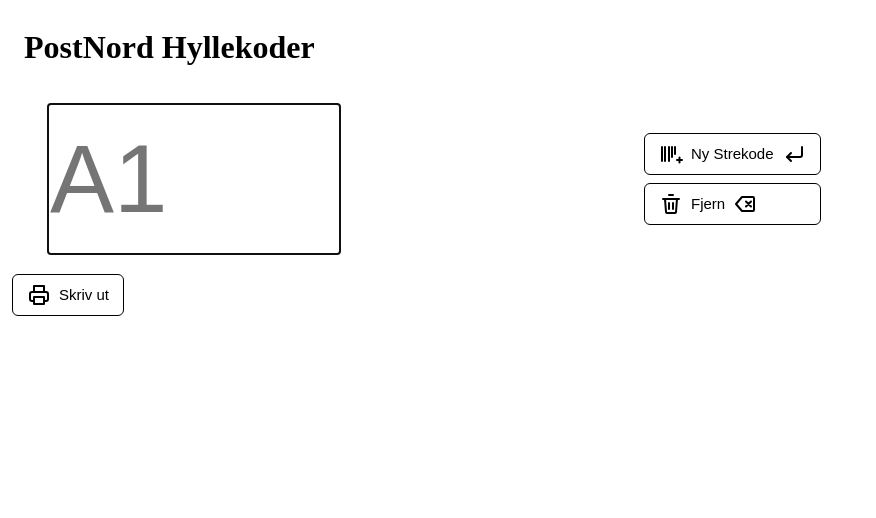
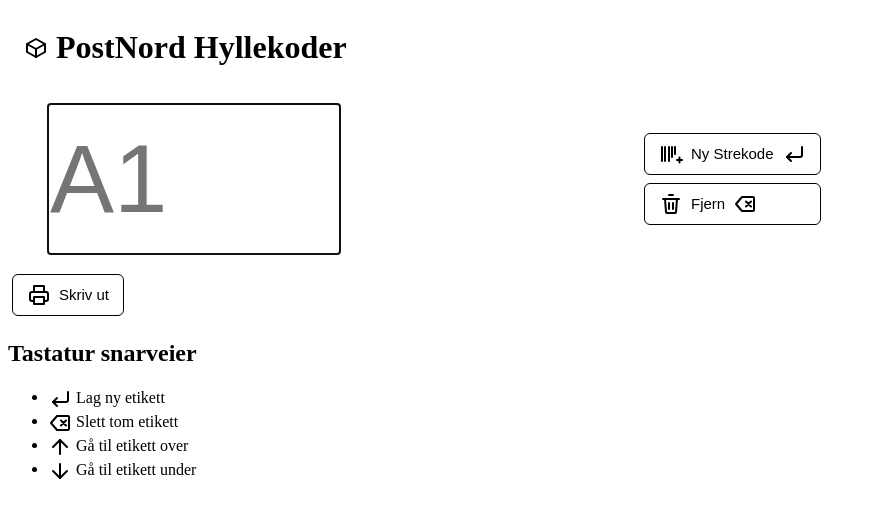
Before and after one commit to Martialcart/HylleKoder, a plain HTML site: page index.html in a window 1280 px wide. Shown: the whole page, without its empty margins (0-876 px from the left). Drawn offline with Linux system fonts and the light colour scheme.

Commit message:
feat: add arrow icons, add keyboard shortcut sintructions, reformat icon code

```diff
--- a/index.html
+++ b/index.html
@@ -44,6 +44,18 @@
 	    <path d="M9 11l-4 4 4 4"/>
 	</symbol>
 
+		  <!-- Pil opp -->
+	<symbol id="i-arrow-up" viewBox="0 0 24 24">
+	    <path d="M12 19V5" />
+	    <path d="M5 12l7-7 7 7" />
+	</symbol>
+
+	<!-- Pil ned -->
+	<symbol id="i-arrow-down" viewBox="0 0 24 24">
+	    <path d="M12 5v14" />
+	    <path d="M19 12l-7 7-7-7" />
+	</symbol>
+
 	<!-- Backspace -->
 	<symbol id="i-backspace" viewBox="0 0 24 24">
 	    <path d="M9 5h11a1 1 0 0 1 1 1v12a1 1 0 0 1-1 1H9l-6-7 6-7z"/>
@@ -59,6 +71,7 @@
 	</head>
     <body >
 	<header>
+	    <svg class="icon"><use href="#i-postnord"/></svg>
 	    <h1>PostNord Hyllekoder</h1>
 	</header>
 	<main>
@@ -90,6 +103,25 @@
         </main>
 	<footer>
 <button onclick="window.print()"><svg class="icon"><use href="#i-print"/></svg>Skriv ut</button>
+	    <h2>Tastatur snarveier</h2>
+	    <ul>
+		<li>
+			    <svg class="icon"><use href="#i-enter"/></svg>
+			    Lag ny etikett
+		</li>
+		<li>
+			    <svg class="icon"><use href="#i-backspace"/></svg>
+			    Slett tom etikett
+		</li>
+		<li>
+			    <svg class="icon"><use href="#i-arrow-up"/></svg>
+			    Gå til etikett over
+		</li>
+		<li>
+			    <svg class="icon"><use href="#i-arrow-down"/></svg>
+			    Gå til etikett under
+		</li>
+	    </ul>
 	</footer>
     </body>
 </html>
```
Lines whose indentation alone changed are shown as unchanged.
